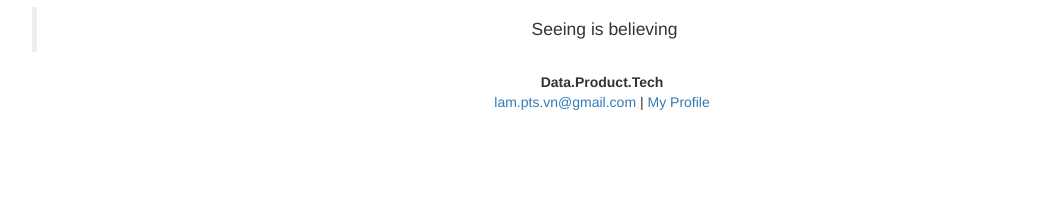
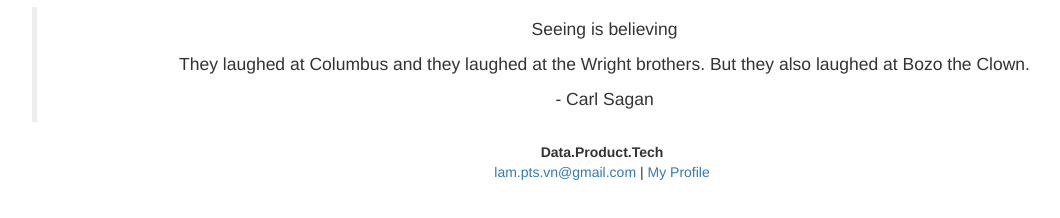
Before and after one commit to lampts/lampts-old.github.io, a plain HTML site: page index.html in a window 1280 px wide. Shown: the part 196-414 px from the top of the page, without its empty margins (38-1098 px from the left). Drawn offline with nearby package versions, Linux system fonts and the light colour scheme.

Commit message:
Update index.html

```diff
--- a/index.html
+++ b/index.html
@@ -14,6 +14,9 @@
 
   		<blockquote>
   			<p>Seeing is believing</p>
+
+			<p>They laughed at Columbus and they laughed at the Wright brothers. But they also laughed at Bozo the Clown.</p>
+			<p> - Carl Sagan</p>
 		</blockquote>
 
 		<address>
```
